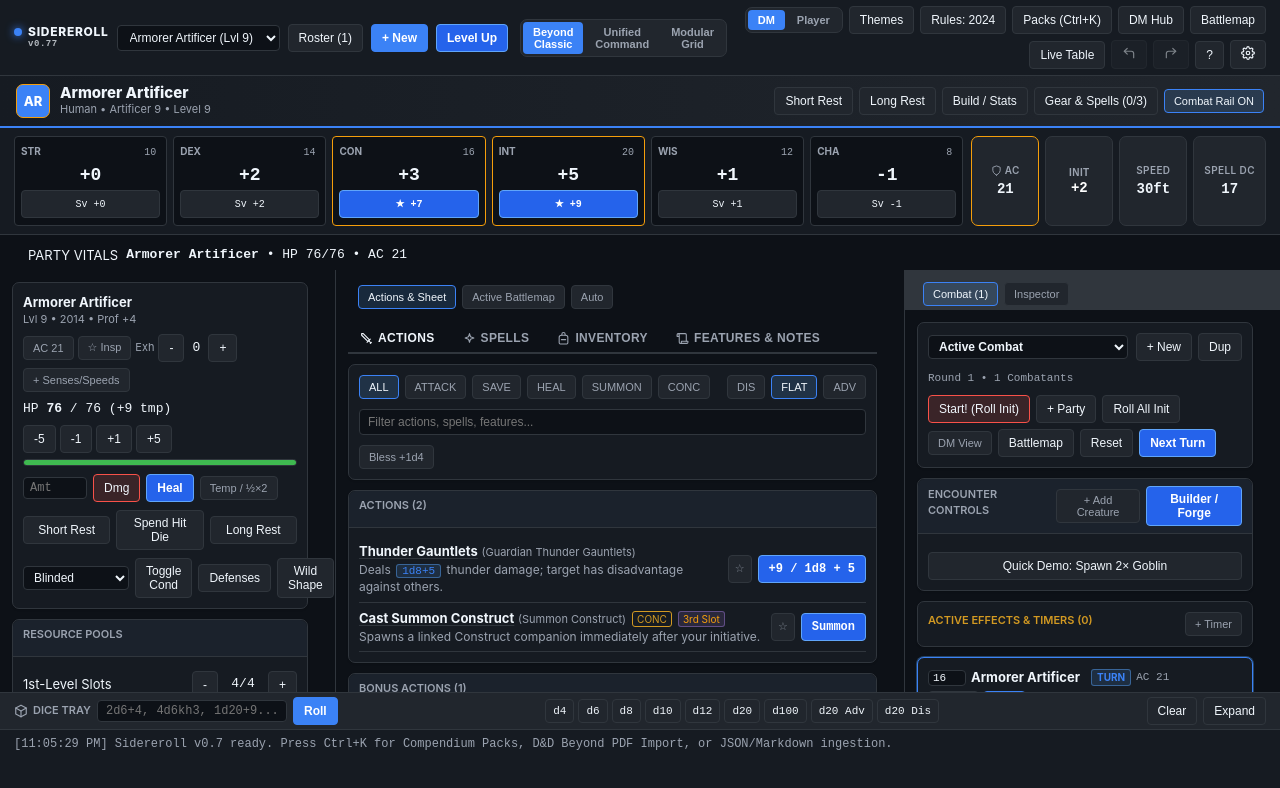
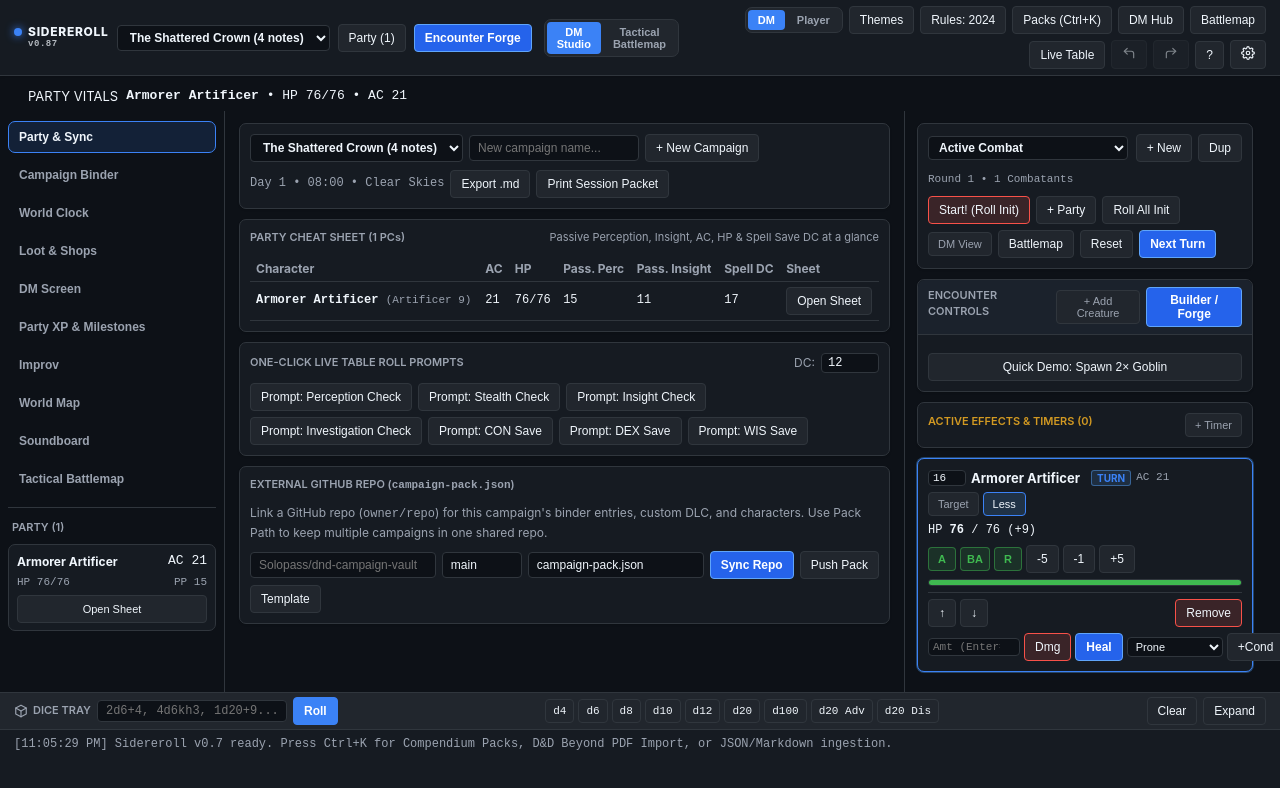
Before and after one commit to Solopass/dnd-forge, a React (Vite) app: page / in a window 1280 px wide. Shown: the top 788 px of the page. Built offline with nearby package versions, Linux system fonts and the light colour scheme.

Commit message:
feat: dedicated DM Command Center workspace with zero default sheet clutter and on-demand PC Sheet Viewer modal (v0.87)

```diff
--- a/src/App.tsx
+++ b/src/App.tsx
@@ -71,7 +71,9 @@ const CharacterManagerModal = lazy(() =>
   import('./components/CharacterManagerModal').then((m) => ({ default: m.CharacterManagerModal }))
 );
 import { BUILTIN_CONTENT_PACKS } from './engine/srd-packs';
+import { computeCharacterSheet } from './engine/rules-math';
 import { detectRulesetPreset } from './engine/ruleset-config';
+import type { DmHubTab } from './components/DmHubModal';
 import {
   applyThemeToDocument,
   BUILTIN_THEMES,
@@ -316,6 +318,12 @@ export function App() {
   const mobileTablistRef = useRef<HTMLDivElement | null>(null);
 
   const isPlayerRole = tableRole === 'player' || store.liveStatus.role === 'player';
+  const [dmSection, setDmSection] = useState<DmHubTab | 'battlemap'>('party');
+  const [inspectedPcId, setInspectedPcId] = useState<string | null>(null);
+  const openPcSheetFromDm = async (characterId: string) => {
+    await store.switchCharacter(characterId);
+    setInspectedPcId(characterId);
+  };
   const effectivePlayerView = isPlayerRole ? true : playerView;
   const isCombatActive = store.encounter.combatants.length > 1 || store.encounter.round > 1;
   const showCenterBattlemap =
@@ -775,7 +783,38 @@ export function App() {
               {APP_VERSION}
             </span>
           </span>
-          {isInDmStudio ? (
+          {!isPlayerRole ? (
+            <>
+              <select
+                aria-label="Active campaign"
+                value={store.campaign.id}
+                onChange={(e) => void store.switchCampaign(e.target.value)}
+                style={{ background: 'var(--bg-base)', color: 'var(--text-primary)', border: '1px solid var(--border-subtle)', borderRadius: 4, padding: '4px 8px', fontSize: 12, fontWeight: 700 }}
+              >
+                {store.campaignList.map((c) => (
+                  <option key={c.id} value={c.id}>
+                    {c.name} ({c.entries.length} notes)
+                  </option>
+                ))}
+              </select>
+              <button
+                type="button"
+                className="btn"
+                onClick={() => setCharManagerOpen(true)}
+                title="Manage Party Characters, Import PDFs, or Open a Sheet"
+              >
+                Party ({store.characterList.length})
+              </button>
+              <button
+                type="button"
+                className="btn btn-primary"
+                onClick={() => setEncounterBuilderOpen(true)}
+                title="Build & Launch Encounters"
+              >
+                Encounter Forge
+              </button>
+            </>
+          ) : isInDmStudio ? (
             <span className="badge">DM Studio • {store.campaign.name}</span>
           ) : (
             <>
@@ -814,6 +853,28 @@ export function App() {
         </div>
 
         <div className="topbar-center">
+          {!isPlayerRole ? (
+            <div className="mode-switcher" role="group" aria-label="DM Workspace View">
+              <button
+                type="button"
+                className={`mode-switcher-btn ${dmSection !== 'battlemap' ? 'active' : ''}`}
+                aria-pressed={dmSection !== 'battlemap'}
+                onClick={() => {
+                  if (dmSection === 'battlemap') setDmSection('party');
+                }}
+              >
+                DM Studio
+              </button>
+              <button
+                type="button"
+                className={`mode-switcher-btn ${dmSection === 'battlemap' ? 'active' : ''}`}
+                aria-pressed={dmSection === 'battlemap'}
+                onClick={() => setDmSection('battlemap')}
+              >
+                Tactical Battlemap
+              </button>
+            </div>
+          ) : (
             <div className="mode-switcher" role="group" aria-label="Interface layout mode">
               <button
                 type="button"
@@ -846,6 +907,7 @@ export function App() {
                 Modular Grid
               </button>
             </div>
+          )}
         </div>
 
         <div className="topbar-actions">
@@ -949,7 +1011,7 @@ export function App() {
         </div>
       </header>
 
-      {!modularMode && uiMode === 'classic' && (
+      {isPlayerRole && !modularMode && uiMode === 'classic' && (
         <div className="beyond-hero-banner">
           <div className="beyond-hero-identity">
             <label
@@ -1016,7 +1078,7 @@ export function App() {
         </div>
       )}
 
-      {!modularMode && uiMode === 'classic' && (
+      {isPlayerRole && !modularMode && uiMode === 'classic' && (
         <div className="beyond-ability-bar" aria-label="Ability scores and combat vitals">
           <div className="beyond-ability-strip">
             {(['str', 'dex', 'con', 'int', 'wis', 'cha'] as const).map((key) => {
@@ -1251,7 +1313,93 @@ export function App() {
         </div>
       )}
 
-      {modularMode ? (
+      {!isPlayerRole ? (
+        <div className="dm-workspace-grid">
+          <nav className="dm-left-rail" aria-label="DM Studio navigation">
+            {(
+              [
+                ['party', 'Party & Sync'],
+                ['binder', 'Campaign Binder'],
+                ['clock', 'World Clock'],
+                ['loot', 'Loot & Shops'],
+                ['dmscreen', 'DM Screen'],
+                ['xp', 'Party XP & Milestones'],
+                ['improv', 'Improv'],
+                ['worldmap', 'World Map'],
+                ['soundboard', 'Soundboard'],
+                ['battlemap', 'Tactical Battlemap'],
+              ] as Array<[DmHubTab | 'battlemap', string]>
+            ).map(([key, label]) => (
+              <button
+                key={key}
+                type="button"
+                className={`unified-rail-btn ${dmSection === key ? 'active' : ''}`}
+                onClick={() => setDmSection(key)}
+              >
+                <span>{label}</span>
+              </button>
+            ))}
+
+            <hr style={{ width: '100%', border: 0, borderTop: '1px solid var(--border-subtle)', margin: '6px 0' }} />
+            <div className="forge-section-label" style={{ paddingLeft: 4, marginBottom: 2 }}>
+              PARTY ({store.characterList.length})
+            </div>
+            {store.characterList.map((pc) => {
+              const resolved = computeCharacterSheet(pc);
+              return (
+                <div key={pc.id} className="dm-party-mini-card">
+                  <div className="forge-row-between" style={{ gap: 4 }}>
+                    <strong style={{ fontSize: 12, overflow: 'hidden', textOverflow: 'ellipsis', whiteSpace: 'nowrap' }}>
+                      {pc.name}
+                    </strong>
+                    <span className="badge tabular">AC {resolved.ac.final}</span>
+                  </div>
+                  <div className="forge-row-between tabular forge-muted" style={{ fontSize: 11 }}>
+                    <span>HP {resolved.hp.current}/{resolved.hp.max}</span>
+                    <span>PP {resolved.passivePerception}</span>
+                  </div>
+                  <button
+                    type="button"
+                    className="btn"
+                    style={{ width: '100%', fontSize: 11, padding: '3px 6px' }}
+                    onClick={() => void openPcSheetFromDm(pc.id)}
+                  >
+                    Open Sheet
+                  </button>
+                </div>
+              );
+            })}
+          </nav>
+
+          <main className="dm-center-stage">
+            {dmSection === 'battlemap' ? (
+              <Suspense fallback={null}>
+                <BattlemapModal
+                  isOpen
+                  embeddedFull
+                  onClose={() => setDmSection('party')}
+                  {...sharedBattlemapProps}
+                  playerView={effectivePlayerView}
+                />
+              </Suspense>
+            ) : (
+              <Suspense fallback={null}>
+                <DmHubModal
+                  isOpen
+                  embedded
+                  activeTab={dmSection}
+                  onTabChange={(t) => setDmSection(t)}
+                  onOpenCharacterSheet={(id) => void openPcSheetFromDm(id)}
+                  onClose={() => {}}
+                  {...sharedDmHubProps}
+                />
+              </Suspense>
+            )}
+          </main>
+
+          {combatDrawerNode}
+        </div>
+      ) : modularMode ? (
         <Suspense fallback={null}>
           <ModularCanvas
             layout={activeLayout}
@@ -1606,6 +1754,18 @@ export function App() {
         onImportHomebrew={store.importMarkdownHomebrew}
         onImportJsonText={store.importJsonFilePayload}
       />
+
+      <ModalDialog
+        wide
+        isOpen={inspectedPcId !== null}
+        onClose={() => setInspectedPcId(null)}
+        title={`${store.rawChar.name} — Character Sheet (DM Inspector)`}
+      >
+        <div className="pc-sheet-modal-grid">
+          {vitalsNode}
+          {actionBoardNode}
+        </div>
+      </ModalDialog>
 
       <Suspense fallback={null}>
         <CharacterBuilderDrawer
--- a/src/components/DmHubModal.tsx
+++ b/src/components/DmHubModal.tsx
@@ -33,9 +33,23 @@ import { RawCharacterState } from '../types/character';
 import { CombatEncounterState } from '../types/combat';
 import { ModalDialog } from './ModalDialog';
 
+export type DmHubTab =
+  | 'party'
+  | 'binder'
+  | 'clock'
+  | 'loot'
+  | 'dmscreen'
+  | 'xp'
+  | 'improv'
+  | 'worldmap'
+  | 'soundboard';
+
 interface DmHubModalProps {
   isOpen: boolean;
   embedded?: boolean;
+  activeTab?: DmHubTab;
+  onTabChange?: (tab: DmHubTab) => void;
+  onOpenCharacterSheet?: (characterId: string) => void;
   onClose: () => void;
   campaign: CampaignRecord;
   campaignList: CampaignRecord[];
@@ -87,6 +101,9 @@ const CATEGORIES: Array<{ key: 'all' | CampaignCategory; label: string }> = [
 export function DmHubModal({
   isOpen,
   embedded = false,
+  activeTab: activeTabProp,
+  onTabChange,
+  onOpenCharacterSheet,
   onClose,
   campaign,
   campaignList,
@@ -124,7 +141,12 @@ export function DmHubModal({
   onPushCampaignRepo,
   onPromptPartyRoll,
 }: DmHubModalProps) {
-  const [tab, setTab] = useState<'party' | 'binder' | 'clock' | 'loot' | 'dmscreen' | 'xp' | 'improv' | 'worldmap' | 'soundboard'>('party');
+  const [internalTab, setInternalTab] = useState<DmHubTab>('party');
+  const tab = activeTabProp ?? internalTab;
+  const setTab = (next: DmHubTab) => {
+    setInternalTab(next);
+    onTabChange?.(next);
+  };
   const [promptDc, setPromptDc] = useState('12');
   const [dtOwner, setDtOwner] = useState('');
   const [dtTitle, setDtTitle] = useState('');
@@ -358,6 +380,7 @@ export function DmHubModal({
                         <th style={{ padding: '4px 6px' }}>Pass. Perc</th>
                         <th style={{ padding: '4px 6px' }}>Pass. Insight</th>
                         <th style={{ padding: '4px 6px' }}>Spell DC</th>
+                        {onOpenCharacterSheet && <th style={{ padding: '4px 6px' }}>Sheet</th>}
                       </tr>
                     </thead>
                     <tbody className="tabular">
@@ -378,6 +401,17 @@ export function DmHubModal({
                             <td style={{ padding: '5px 6px' }}>
                               {resolved.spellcasting.primaryAbility ? resolved.spellcasting.saveDc.final : '—'}
                             </td>
+                            {onOpenCharacterSheet && (
+                              <td style={{ padding: '5px 6px' }}>
+                                <button
+                                  type="button"
+                                  className="btn"
+                                  onClick={() => onOpenCharacterSheet(pc.id)}
+                                >
+                                  Open Sheet
+                                </button>
+                              </td>
+                            )}
                           </tr>
                         );
                       })}
@@ -1725,6 +1759,14 @@ export function DmHubModal({
   );
 
   if (embedded) {
+    if (activeTabProp) {
+      return (
+        <div className="forge-stack">
+          {topCampaignBar}
+          {hubContent}
+        </div>
+      );
+    }
     return (
       <div className="forge-stack">
         {topCampaignBar}
--- a/src/styles/layout.css
+++ b/src/styles/layout.css
@@ -12,7 +12,8 @@
 
 .app-shell > .workspace-grid,
 .app-shell > .unified-shell,
-.app-shell > .modular-shell {
+.app-shell > .modular-shell,
+.app-shell > .dm-workspace-grid {
   flex: 1 1 0;
   min-height: 0;
 }
@@ -1926,3 +1927,59 @@ button.stat-tile:hover {
   border: 2px solid var(--accent-red);
   animation: initiative-flash 0.9s ease-in-out 4;
 }
+
+.dm-workspace-grid {
+  display: grid;
+  grid-template-columns: 224px minmax(0, 1fr) minmax(310px, 375px);
+  gap: 1px;
+  background: var(--border-subtle);
+  overflow: hidden;
+  min-height: 0;
+}
+
+.dm-left-rail {
+  background: var(--bg-rail);
+  padding: 10px 8px;
+  overflow-y: auto;
+  display: flex;
+  flex-direction: column;
+  gap: 6px;
+}
+
+.dm-center-stage {
+  background: var(--bg-base);
+  padding: 12px 14px;
+  overflow-y: auto;
+  min-width: 0;
+  min-height: 0;
+  display: flex;
+  flex-direction: column;
+  gap: 10px;
+}
+
+.dm-party-mini-card {
+  background: var(--bg-surface);
+  border: 1px solid var(--border-subtle);
+  border-radius: var(--radius-md);
+  padding: 7px 8px;
+  display: flex;
+  flex-direction: column;
+  gap: 4px;
+}
+
+.pc-sheet-modal-grid {
+  display: grid;
+  grid-template-columns: minmax(270px, 320px) minmax(0, 1fr);
+  gap: 10px;
+  height: 76vh;
+  overflow: hidden;
+}
+
+@media (max-width: 1080px) {
+  .dm-workspace-grid,
+  .pc-sheet-modal-grid {
+    grid-template-columns: 1fr;
+    overflow-y: auto;
+    height: auto;
+  }
+}
--- a/src/version.ts
+++ b/src/version.ts
@@ -1 +1 @@
-export const APP_VERSION = 'v0.77';
+export const APP_VERSION = 'v0.87';
```
Lines whose indentation alone changed are shown as unchanged.
